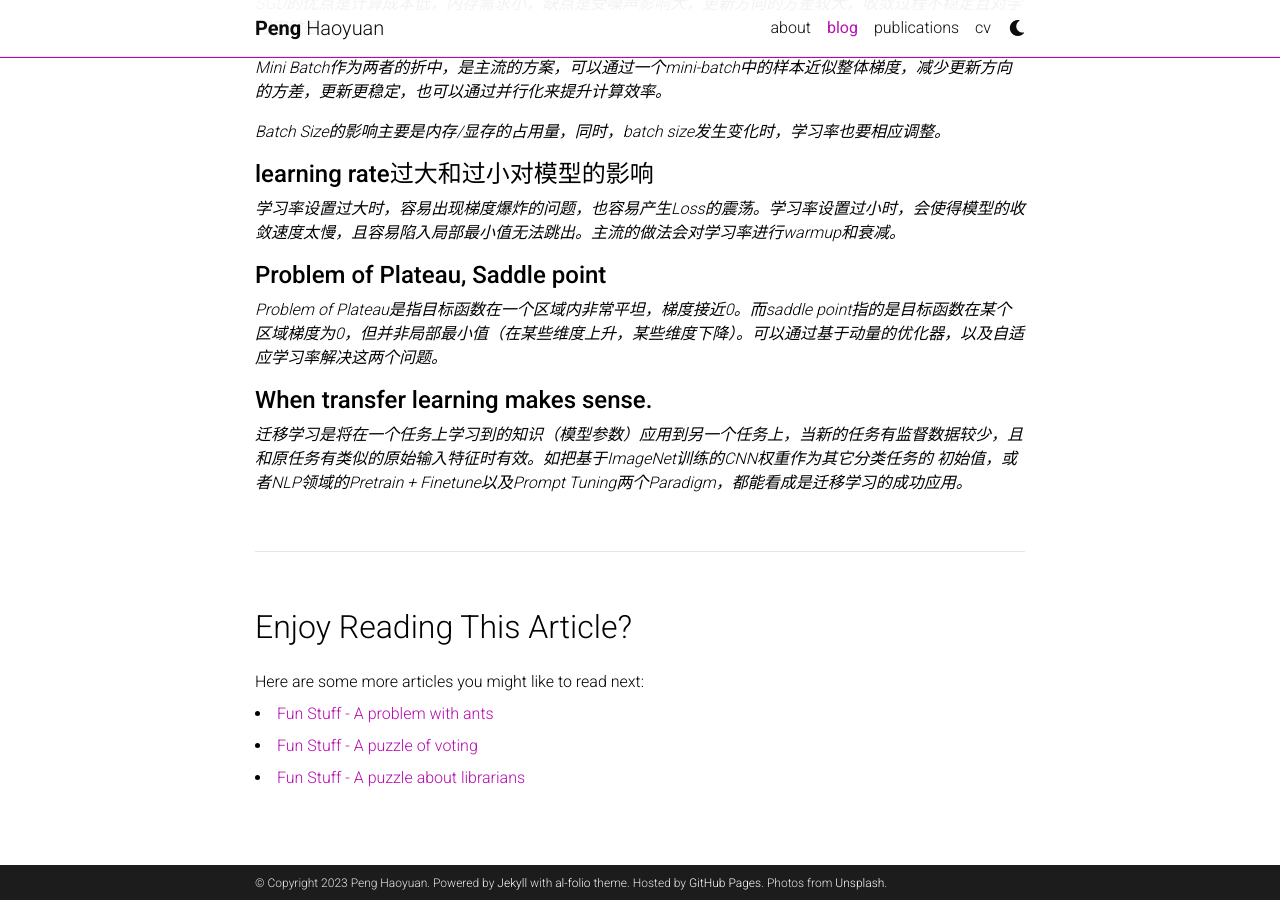
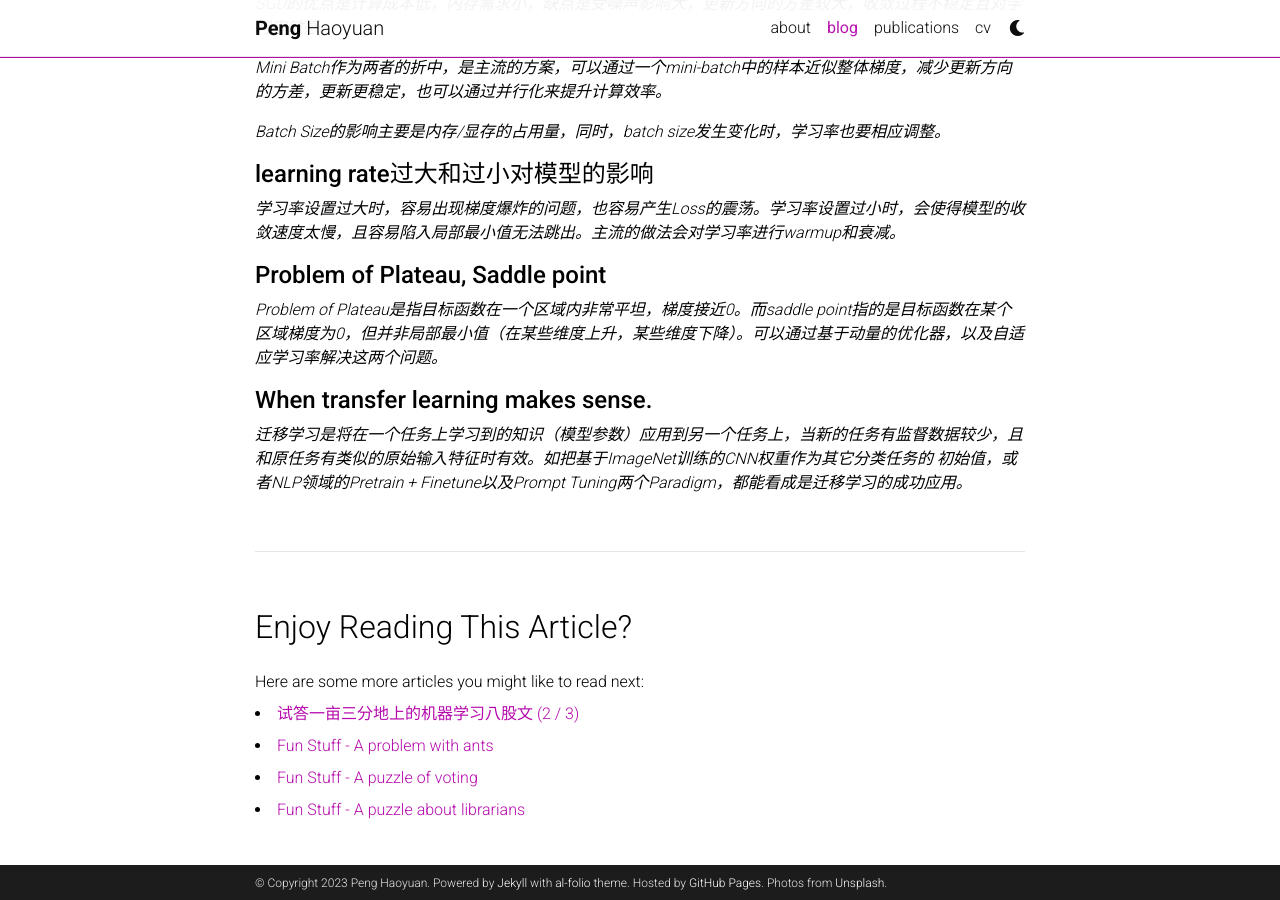
Before and after one commit to HaoyuanPeng/haoyuanpeng.github.io, a Jekyll site: the page built from _posts/2023-07-02-1point3acres_bagu_1_of_3.md, in a window 1280 px wide and 900 px high, scrolled down 7540 px. Built offline with Jekyll 4.4.1, drawn with Linux system fonts in a browser that asks for light colours; full-size pictures stand in for the smaller copies a plugin makes; comment, search, counter and statistics services are not loaded; a style sheet for code colours, icons or effects is not loaded; some of the changed lines change nothing that is shown.

Commit message:
add blog

```diff
--- a/_posts/2023-07-02-试答一亩三分地机器学习八股文.md
+++ b/_posts/2023-07-02-1point3acres_bagu_1_of_3.md
@@ -1,7 +1,7 @@
 ---
 layout: post
 title: 试答一亩三分地上的机器学习八股文 (1 / 3)
-date: 2023-07-02 16:51ß:00
+date: 2023-07-02 16:51:00 +0800
 description: 试答一亩三分地上的机器学习八股文 (1 / 3)
 tags: [Machine Learning]
 relatedposts: false
--- /dev/null
+++ b/_posts/2023-07-09-1point3acres_bagu_2_of_3.md
@@ -0,0 +1,150 @@
+---
+layout: post
+title: 试答一亩三分地上的机器学习八股文 (2 / 3)
+date: 2023-07-10 18:00:00 +0800
+description: 试答一亩三分地上的机器学习八股文 (2 / 3)
+tags: [Machine Learning]
+relatedposts: false
+---
+
+一亩三分地论坛上有网友总结了常见的机器学习八股文，链接见：
+
+1. https://www.1point3acres.com/bbs/thread-713903-1-1.html
+2. https://www.1point3acres.com/bbs/thread-714090-1-1.html
+3. https://www.1point3acres.com/bbs/thread-714558-1-1.html
+
+现试答如下，欢迎批评指正。本文为第一部分，共三部分，每一部分与上述三个链接一一对应。
+
+#### **Linear Regression的基本假设是什么？**
+1. _自变量X和y线性相关_
+2. _每个样本独立同分布_
+3. _Residual的均值为0_
+4. _Residual的方差在自变量的取值范围内是常数_
+
+#### **What will happen when we have co-related variables, how to solve?**
+_模型会对输入x的微小变化过于敏感。如果两个自变量完全线性相关，则无法求解。可以通过Pearson系数或者VIF检测特征之间的相关性，并对特征进行合并或删除；或者使用Ridge、Lasso等正则化。_
+
+#### **Explain regression coefficient**
+_其它自变量保持不变时，某个自变量每变化1单位，则因变量的期望值的变化。_
+
+#### **What's the relationship between minimizing squared error and maximizing the likelihood?**
+_当噪声满足高斯分布时，最小化MSE等价于最大化Likelihood。_
+
+#### **How could you minimize the inter-correlation between variables with Linear Regression?**
+_Feature selection and removing highly-correlated features (or PCA), Regularization (Ridge or Lasso)._
+
+#### **If the relationship between y and x is not linear, can linear regression solve that?**
+_传统线性回归不行，但可以在特征中加入其他项，如多项式项、对数项、交叉特征等，使得因变量与输入近似满足线性关系。_
+
+#### **Why use interaction variables?**
+_建模输入特征之间的相互作用，这也是非线性关系的一种。同时可以提供更丰富的可解释性。_
+
+#### **K-means clustering: explain the algorithm in detail, whether it will converge, global or local optimums, how to stop?**
+_算法：_
+1. _选择K个起始点（随机选择或者用Kmeans++选择），作为K个cluster的中心；_
+2. _每次迭代：计算每个样本点到各个cluster中心的距离，将其分到对应的中心；_
+3. _计算每个cluster的均值，作为新的中心；_
+4. _重复2～3步骤，直到每个聚类中心在两次迭代中保持不变，或达到最大迭代次数。_
+
+_K-means会收敛到局部最优，且要求每个cluster是凸的。_
+
+#### **EM算法是什么？**
+_EM算法是一种在概率模型包含不能观察的隐变量的情形下，对参数作最大似然估计的算法。算法通过两个步骤交替计算：_
+1. _根据参数的假设值，给出未知变量的期望估计，并用在隐变量上；_
+2. _根据隐变量的估计值，给出当前参数的极大似然估计。_
+
+#### **GMM是什么，和K-means的关系**
+_GMM也是一种聚类算法，假设数据是由多个高斯分布组成的混合模型，每个高斯分布表示一个cluster。算法预测通过EM算法来估计模型参数，并得出每个样本点属于每个高斯分布的概率。GMM不要求每个聚类簇的形状是凸的。_
+
+_K-means可以看作GMM的一个特例，即每个高斯分布的协方差矩阵是各向同性的。_
+
+#### **How regression / classification trees split nodes?**
+- _Regression Tree: 一般以MSE为最小化的目标函数。对选定的特征，遍历其不同取值，计算相应的目标函数，并选择能够使其最小化的分裂点。_
+- _Classification Tree: 遍历选定的特征的不同取值，计算相应的信息增益（即节点的熵 - 各分裂的子节点的熵的加权平均），选择能够使信息增益最大的分裂点。_
+
+#### **How to prevent over-fitting in DT?**
+- _剪枝：综合考虑树的节点个数和目标函数，对树进行剪枝；_
+- _提前停止：根据叶节点的样本数量，或者信息增益的值，提前停止分裂；_
+- _限制最大深度；_
+- _ensemble。_
+
+#### **How to do regularization in DT?**
+_同上_
+
+#### **Difference between boosting and bagging**
+_Boosting和Bagging都是将弱模型组合成强模型的方法。_
+- _Bagging方法中，弱模型并行地独立训练，并在最后预测时通过投票或者均值等方式集成。Bagging旨在降低模型的variance，解决过拟合问题，代表是随机森林。_
+- _Boosting中，弱模型串行地组成pipeline。Boosting旨在降低模型的bias，提升模型效果，代表是GBDT。_
+
+#### **GBDT和random forest区别，pros and cons**
+_GBDT是典型的Boosting方法，串行地训练N个DT，每个DT拟合之前的DT的残差。随机森林是典型的Bagging方法，通过bootstrapping对训练数据集进行不同的采样，并选择不同的特征子集，并行地同时训练N个DT。_
+
+#### **Will random forest reduce bias or variance? Why?**
+_variance。因为随机森林中的每个模型仅使用部分的特征，且通过bootstrap的方法对训练样本进行采样，每个DT的训练样本各不相同。最后，通过投票集成也可以降低variance。_
+
+#### **和Discriminative模型相比，Generative模型更容易over-fitting还是under-fitting?**
+_在相同的数据条件下，判别模型只需要建模条件分布，而不需要对完整的数据分布进行建模；同时生成模型为了更准确地拟合训练数据中的分布，更有可能关注到数据的内在结构和噪声，而判别模型只需要关注类别边界。因此，生成模型更容易过拟合。_
+
+#### **Naive-Bayes的原理，基础假设是什么？**
+_Naive Bayes的基础假设是特征之间的条件独立，即在给定类别的条件下，各输入特征之间相互独立。_
+
+_Naive Bayes的原理是，利用Bayes定理，基于P(类别）、P(特征)、P(特征\|类别)，计算出P(类别\|特征)。_
+
+#### **LDA/QDA是什么，基础假设是什么？**
+_LDA试图找到一个低维空间，使得将不同类别的样本投影到这个空间上时，同类样本之间的距离小，不同类样本之间的距离大，从而可以使用线性分类器进行分类。LDA的基础假设是不同类别的样本的特征的协方差矩阵相同。_
+
+_QDA暂缺。_
+
+#### **Logistic Regression和SVM的差别**
+_Logistic Regression采用Log Loss，即最小化Negative Log Likelihood，而SVM采用Hinge Loss。_
+
+#### **Explain SVM，如何引入非线性**
+_SVM是一种二分类算法，原理是在特征空间中找到一个最优超平面，将不同类别的样本分隔开来。最优的超平面指的是离最近的样本点最远的超平面，距离超平面最近的样本点称为支持向量。_
+
+_SVM可以通过特征的非线性变换以及引入组合特征来将非线性分类问题转换为线性分类问题，也可以通过核函数将输入特征映射到高维空间来实现非线性划分。_
+
+#### **Explain PCA**
+_PCA是一种特征降维的方法。PCA首先对数据进行标准化处理，然后计算协方差矩阵，并对协方差矩阵进行特征值分解，选择具有最大值的前k个特征向量。然后将原始数据通过选取的k个特征向量进行线性变换来映射到k维的低维空间。_
+
+_PCA假设数据的方差集中在少数的k个维度上，要评估数据是否满足这个假设。_
+
+#### **Explain kernel methods, why to use.**
+_核函数将输入特征映射到高维空间，从而解决非线性划分的问题。同时，核函数可以计算样本在高维空间的内积，而无需显式计算样本在高维空间的表示。_
+
+_常见的核函数包括多项式核函数、RBF核函数、Sigmoid核函数等。_
+
+#### **怎么把SVM的output按照概率输出？**
+
+_暂缺_
+
+#### **Explain KNN**
+_KNN是一种有监督分类算法，通过训练样本中，与输入样本距离最近的k个样本的标签，来对输入样本的标签进行预测。_
+
+#### **怎么处理imbalanced data**
+1. _对类别较多的样本进行降采样，对类别较少的样本进行过采样；_
+2. _为不同类别在损失函数中设置不同的权重；_
+3. _将任务转换为异常检测任务；_
+4. _使用集成学习来降低模型对多数样本的过拟合。_
+5. _使用合适的评价指标，在不平衡数据上对模型进行评价，如precision、recall、F值等。_
+
+#### **High-dim classification有什么问题，如何处理？**
+1. _维度灾难问题：特征选择或降维；_
+2. _过拟合问题：正则化、交叉验证、ensemble；_
+3. _计算复杂度问题：特征选择或降维。_
+
+#### **Missing data如何处理**
+1. _删除有缺失值的样本，用剩下的样本训练模型作为baseline，并评价缺失值填充的效果。_
+2. _特殊值填充、平均值填充、众数填充、基于距离最近的k个其他样本赋值、插值、模型预测。_
+
+#### **How to do feature selection**
+1. _Pearson相关系数；_
+2. _卡方特征选择；_
+3. _方差选择；_
+4. _基于互信息选择；_
+5. _基于L1正则产生稀疏特征；_
+6. _使用PCA或者LDA进行降维。_
+
+#### **How to capture feature interaction?**
+1. _原始特征的多项式扩展，如x1 * x2, x1^2等；_
+2. _交叉特征：如gender_age；_
+3. _通过深度学习模型自动学习。_
```
